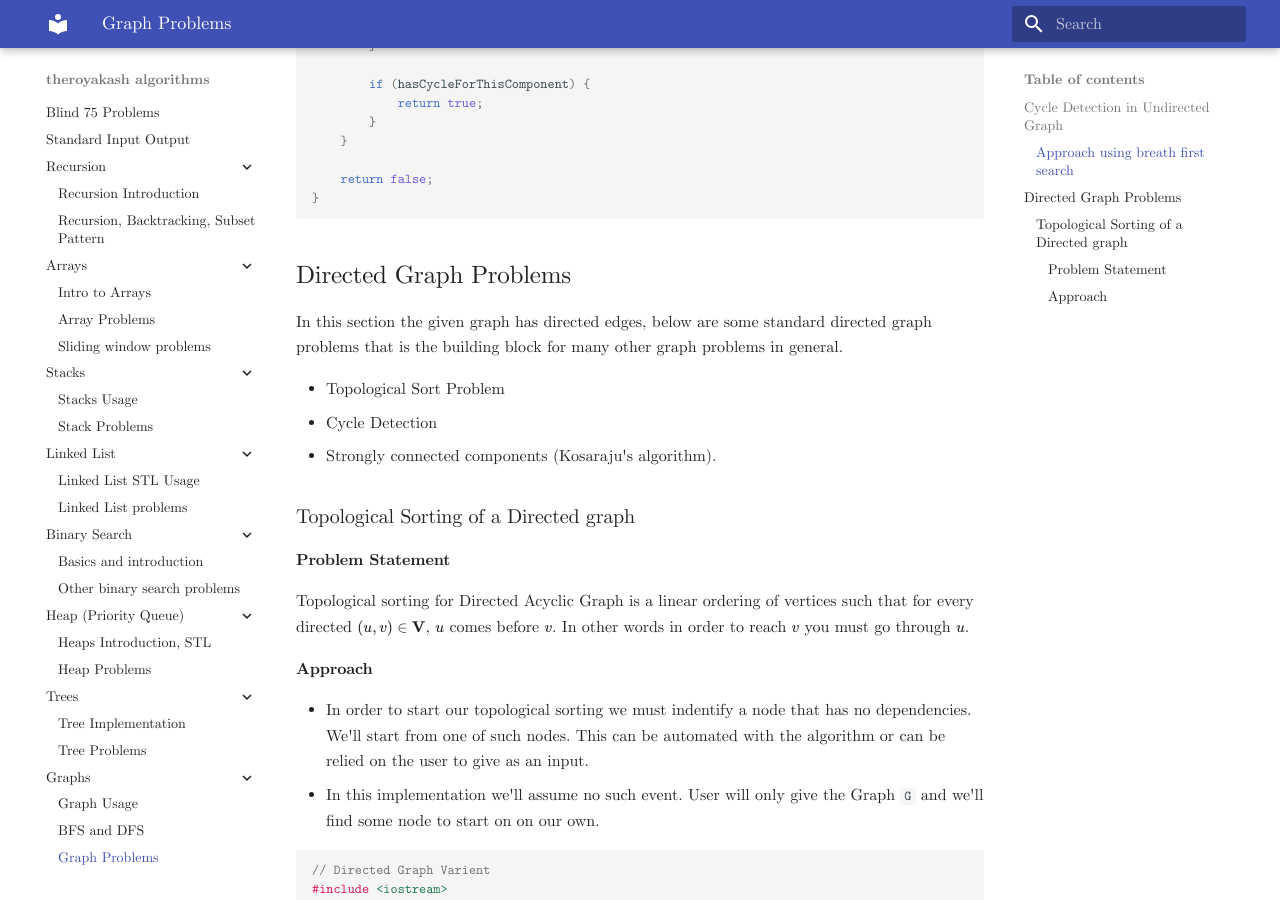
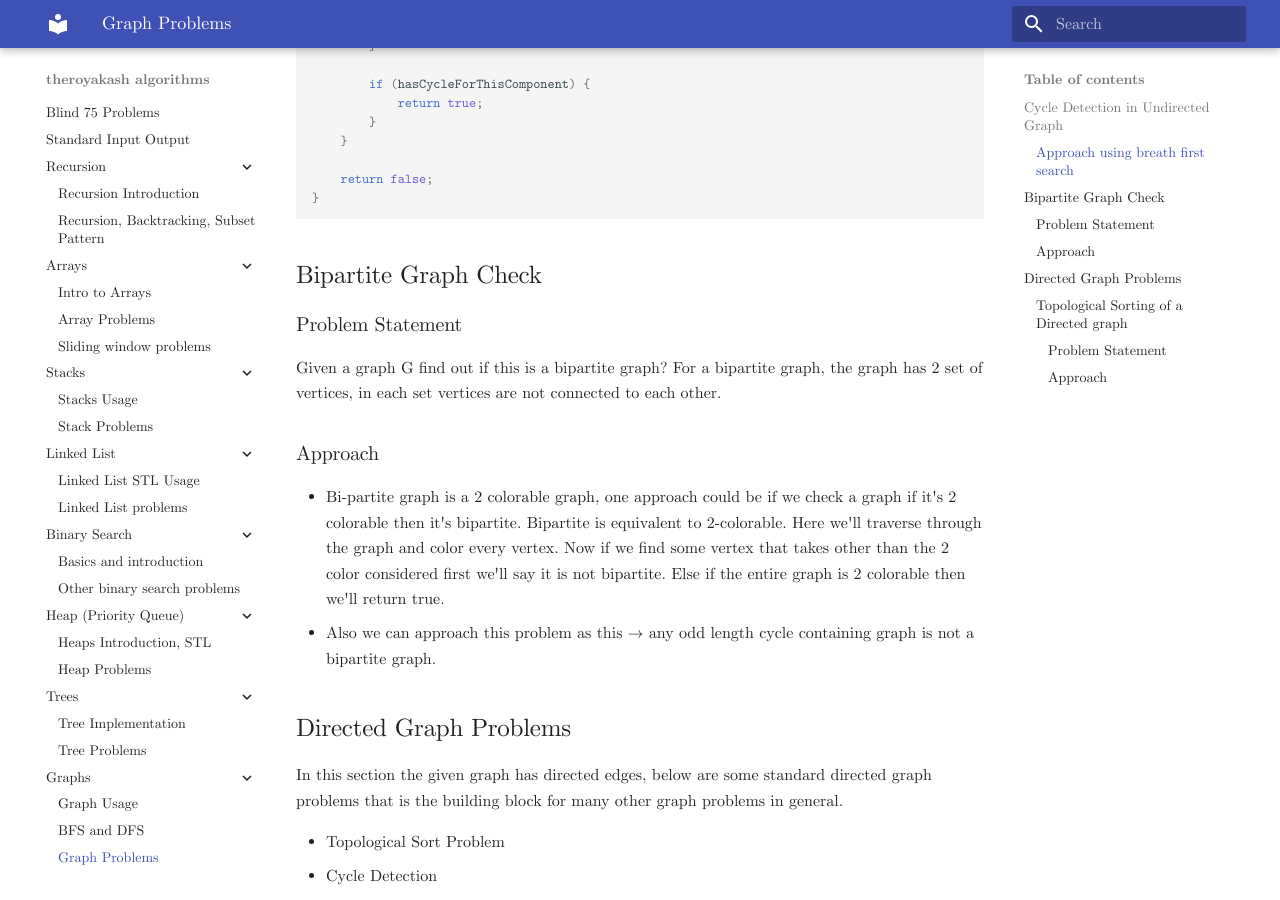
Before and after one commit to theroyakash/algorithms.theroyakash.com, an MkDocs documentation site: the page built from docs/graph/problems.md, in a window 1280 px wide and 900 px high, scrolled down 1981 px. Built offline with MkDocs 1.6.1 and Material for MkDocs 9.7.7, drawn with Linux system fonts in a browser that asks for light colours.

Commit message:
Bipartite Graph Check approach added

````diff
--- a/docs/graph/problems.md
+++ b/docs/graph/problems.md
@@ -100,6 +100,13 @@ bool hasCycle(Graph &g) {
 }
 ```
 
+## Bipartite Graph Check
+### Problem Statement
+Given a graph G find out if this is a bipartite graph? For a bipartite graph, the graph has 2 set of vertices, in each set vertices are not connected to each other.
+### Approach
+- Bi-partite graph is a 2 colorable graph, one approach could be if we check a graph if it's 2 colorable then it's bipartite. Bipartite is equivalent to 2-colorable. Here we'll traverse through the graph and color every vertex. Now if we find some vertex that takes other than the 2 color considered first we'll say it is not bipartite. Else if the entire graph is 2 colorable then we'll return true.
+- Also we can approach this problem as this $\to$ any odd length cycle containing graph is not a bipartite graph.
+
 ## Directed Graph Problems
 In this section the given graph has directed edges, below are some standard directed graph problems that is the building block for many other graph problems in general.
 
````
